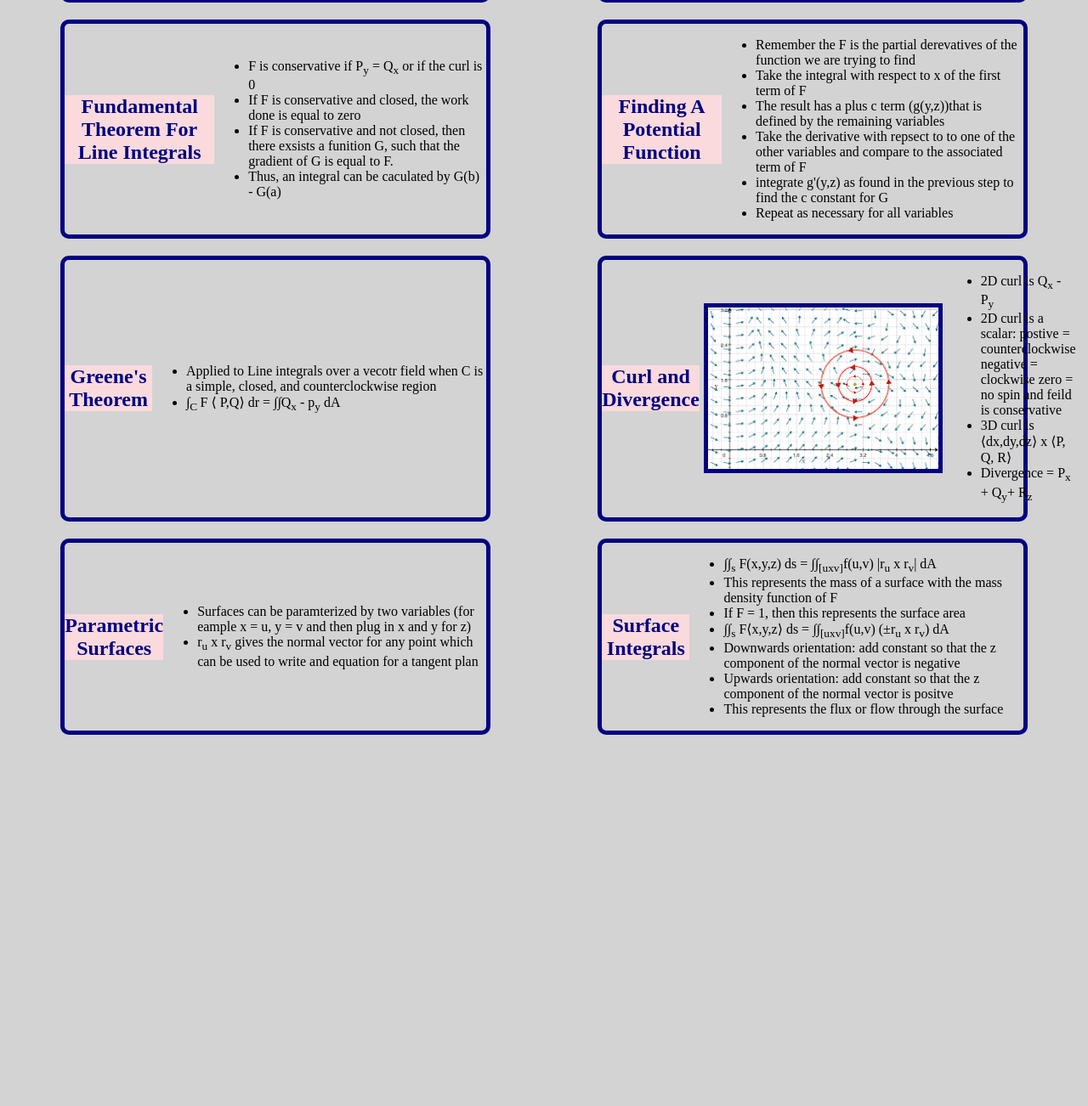
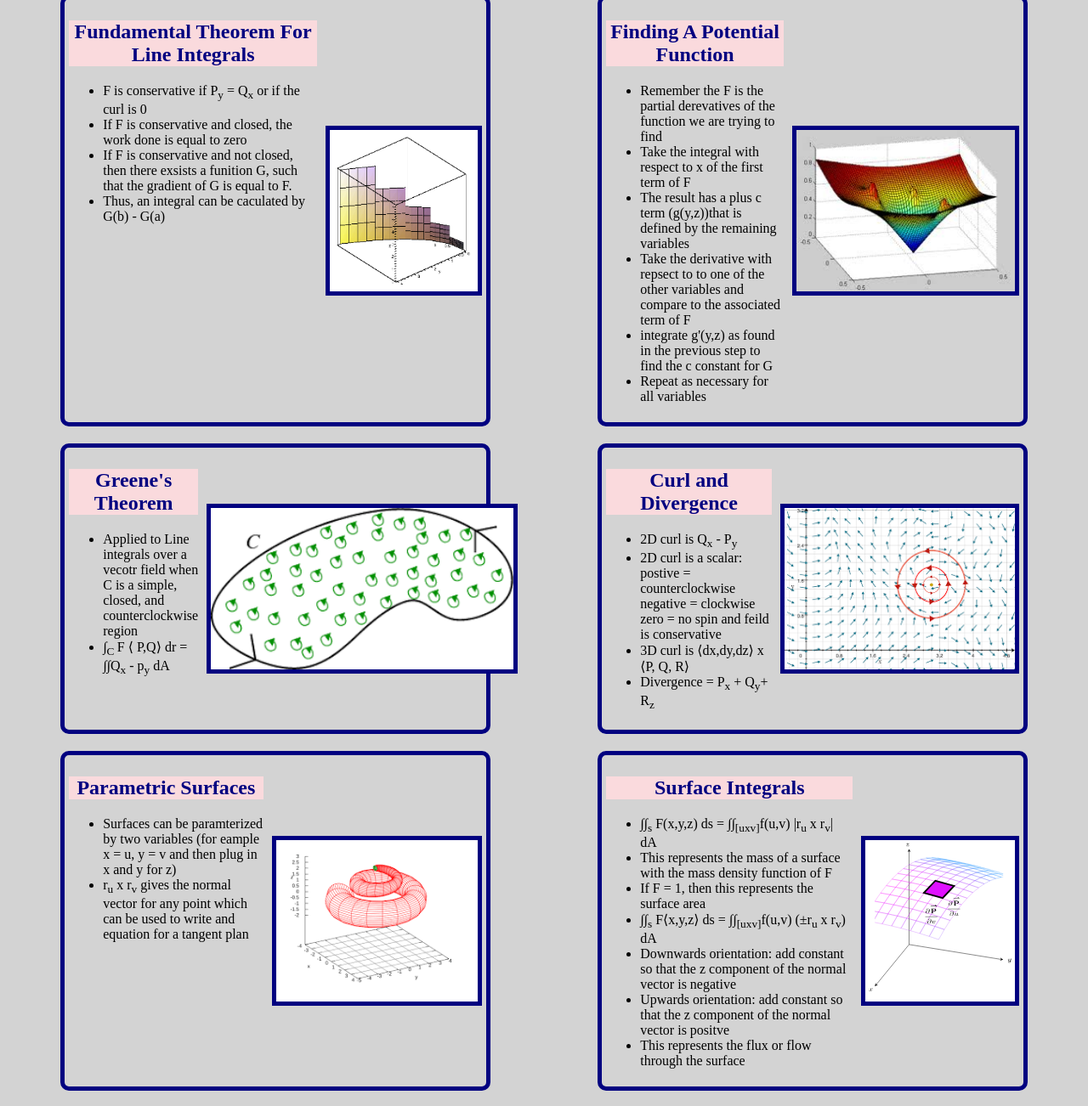
Before and after one commit to idugan100/Multi-Variable-Calculus-Review, a plain HTML site: page index.html in a window 1280 px wide. Shown: the part 990-2292 px from the top of the page at 85% size. Before the commit the page ends 1873 px from the top, so only its background shows below. Drawn offline with Linux system fonts and the light colour scheme.

Commit message:
Formatted and add picutres to the rest of the topics

```diff
--- a/index.html
+++ b/index.html
@@ -62,8 +62,8 @@
         </div>
 
         <div class="topic">
+        <div class="info">
         <h2>Scalar Line Integrals</h2>
-        <img src="./img/scalar_line_integral.png" alt="image of the geometric representation of a line integral of a scalar function">
         <ul>
             <li>Paramterize the path c in terms of t</li>
             <li>Mulitpy F(x(t),y(t)) and |r'(t)|</li>
@@ -73,9 +73,12 @@
             <li>&Integral;<sub>C</sub>F dr</li>
         </ul>
         </div>
+        <img src="./img/scalar_line_integral.png" alt="image of the geometric representation of a line integral of a scalar function">
+        </div>
+
         <div class="topic">
+        <div class="info">
         <h2>Line Integral of Vector Function</h2>
-        <img src="./img/vector_line_integral.png" alt="geometric representation of a line integral of a vector field">
         <ul>
             <li>Paramaterize path in terms of t (direction matters)</li>
             <li>Take the dot product of F(x(t),y(t)) and r'(t)</li>
@@ -84,7 +87,12 @@
             <li>&Integral;<sub>C</sub>F(vector function) dr</li>
         </ul>
         </div>
+        <img src="./img/vector_line_integral.png" alt="geometric representation of a line integral of a vector field">
+        </div>
+
+
         <div class="topic">
+        <div class="info">
         <h2>Fundamental Theorem For Line Integrals</h2>
         <ul>
             <li>F is conservative if P<sub>y</sub> = Q<sub>x</sub> or if the curl is 0</li>
@@ -93,7 +101,11 @@
             <li>Thus, an integral can be caculated by G(b) - G(a)</li>
         </ul>
         </div>
+            <img src="./img/FMT.png">
+        </div>
+
         <div class="topic">
+        <div class="info">
         <h2> Finding A Potential Function</h2>
         <ul>
             <li>Remember the F is the partial derevatives of the function we are trying to find</li>
@@ -104,16 +116,23 @@
             <li>Repeat as necessary for all variables</li>
         </ul>
         </div>
+        <img src="./img/graph.jpeg">
+        </div>
+
         <div class="topic">
+        <div class="info">
         <h2>Greene's Theorem</h2>
         <ul>
             <li> Applied to Line integrals over a vecotr field when C is a simple, closed, and counterclockwise region</li>
             <li>&Integral;<sub>C </sub>F &LeftAngleBracket; P,Q&RightAngleBracket; dr = &Integral;&Integral;Q<sub>x</sub> - p<sub>y</sub> dA</li>
         </ul>
         </div>
+        <img src="./img/greene.png">
+        </div>
+
         <div class="topic">
+        <div class="info">
         <h2>Curl and Divergence</h2>
-        <img src="./img/curl.png">
         <ul>
             <li>2D curl is Q<sub>x</sub> - P<sub>y</sub></li>
             <li>2D curl is a scalar: postive = counterclockwise negative = clockwise zero = no spin and feild is conservative</li>
@@ -121,14 +140,22 @@
             <li>Divergence = P<sub>x</sub> + Q<sub>y</sub>+ R<sub>z</sub></li>
         </ul>
         </div>
+        <img src="./img/curl.png">
+        </div>
+
         <div class="topic">
+        <div class="info">
         <h2>Parametric Surfaces</h2>
         <ul>
             <li>Surfaces can be paramterized by two variables (for eample x = u, y = v and then plug in x and y for z)</li>
             <li>r<sub>u</sub> x r<sub>v</sub> gives the normal vector for any point which can be used to write and equation for a tangent plan</li>
         </ul>
         </div>
+        <img src="./img/parametric.png">
+        </div>
+
         <div class="topic">
+        <div class="info">
         <h2>Surface Integrals</h2>
         <ul>
             <li>&Integral;&Integral;<sub>s</sub> F(x,y,z) ds = &Integral;&Integral;<sub>[uxv]</sub>f(u,v) |r<sub>u</sub> x r<sub>v</sub>| dA</li>
@@ -139,6 +166,8 @@
             <li>Upwards orientation: add constant so that the z component of the normal vector is positve</li>
             <li>This represents the flux or flow through the surface</li>
         </ul>
+        </div>
+        <img src="./img/surface.svg">
         </div>
     </div>
 
```
Also changed, not shown: img/FMT.png (added), img/graph.jpeg (added), img/greene.png (added), img/parametric.png (added), img/surface.svg (added).
